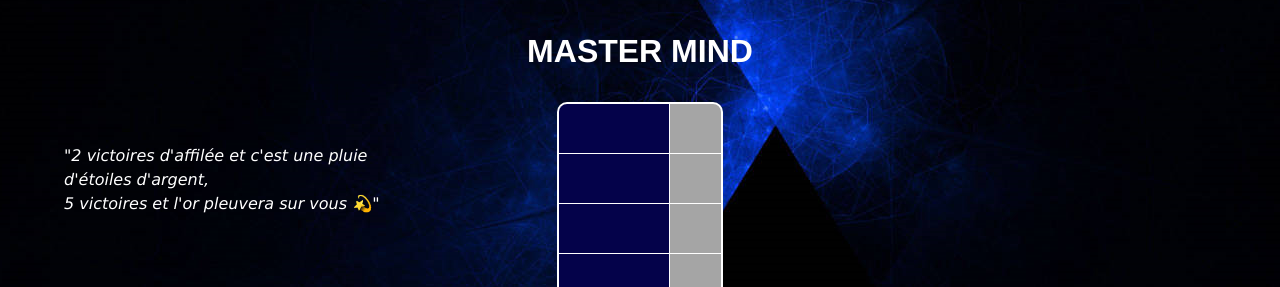
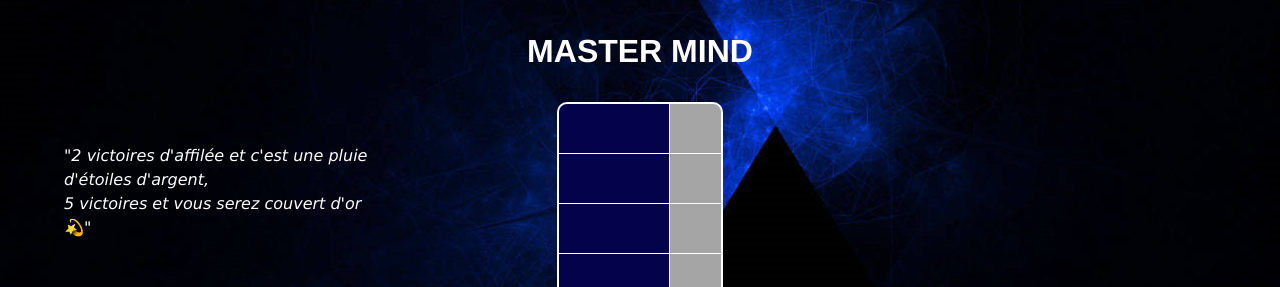
Before and after one commit to Pierre605/MasterMind-ReactJS, a React (Create React App) app: page / in a window 1280 px wide. Shown: the top 287 px of the page. Built offline with nearby package versions, Linux system fonts and the light colour scheme.

Commit message:
intro typo fix

```diff
--- a/src/App.jsx
+++ b/src/App.jsx
@@ -288,7 +288,7 @@ class App extends React.Component {
     <div id='main'>
         <Stars />
         <h2>MASTER MIND</h2>
-        <div id='text'><i>"2 victoires d'affilée et c'est une pluie d'étoiles d'argent,<br/>5 victoires et l'or pleuvera sur vous 💫"</i></div>
+        <div id='text'><i>"2 victoires d'affilée et c'est une pluie d'étoiles d'argent,<br/>5 victoires et vous serez couvert d'or 💫"</i></div>
         <div className='aside'>
             <div className='grid-p'>
                 {this.state.table.map((row, i) => {
```
